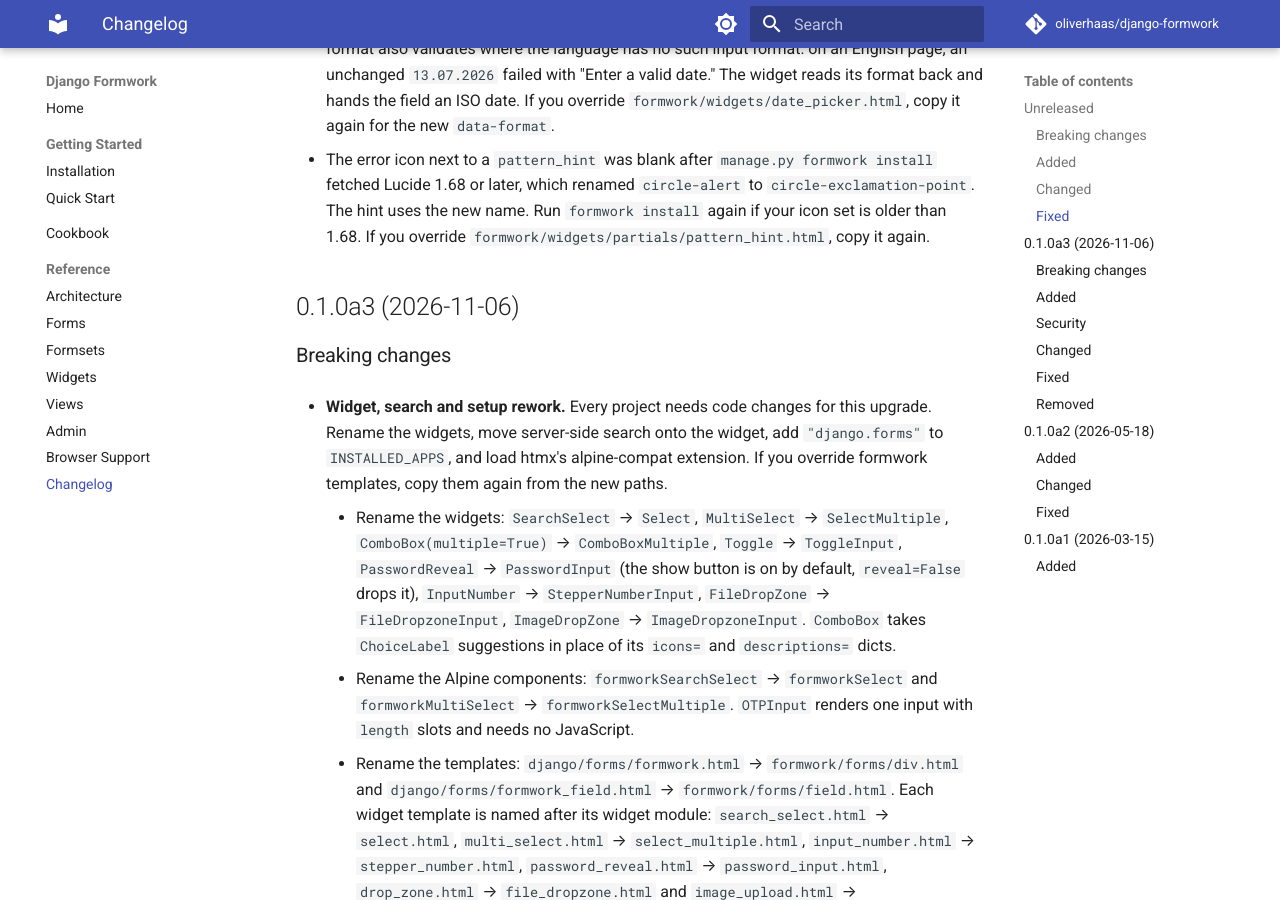
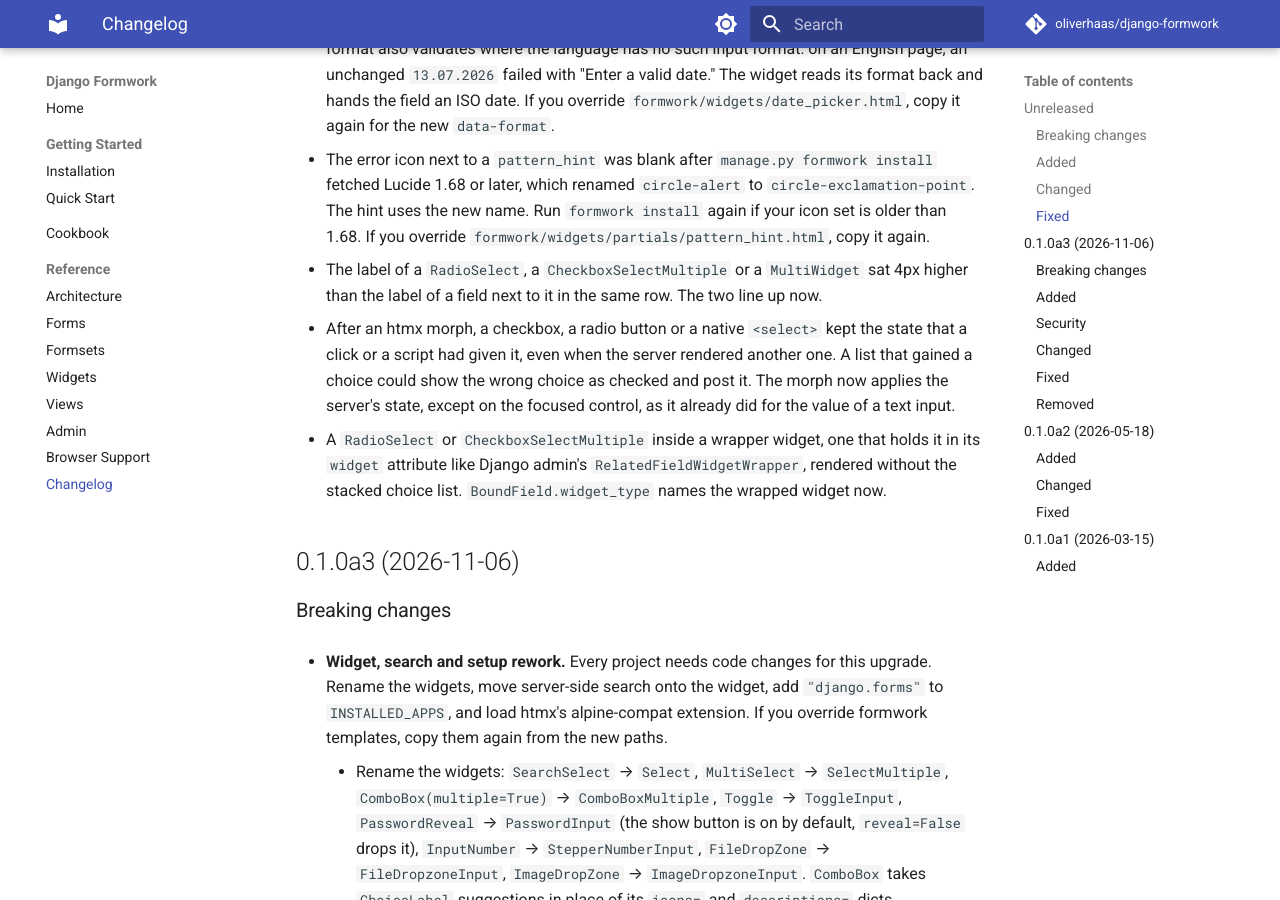
Before and after one commit to oliverhaas/django-formwork, an MkDocs documentation site: the page built from docs/reference/changelog.md, in a window 1280 px wide and 900 px high, scrolled down 3170 px. Built offline with MkDocs 1.6.1 and Material for MkDocs 9.7.7, drawn with Linux system fonts in a browser that asks for light colours; comment, search, counter and statistics services are not loaded; the version menu is left out.

Commit message:
fix(admin): show the relation buttons next to every visible widget
The add and change buttons now show next to the radio buttons of
radio_fields and next to a widget from formfield_overrides, such as
checkboxes or a native select, as in Django's admin. A hidden widget
gets none. A row added in the dialog is chosen in each of them.

Two fixes in the forms came with it:

- After a morph, a checkbox, a radio button or an option keeps no
  state a click gave it: the morph applies the server's checked and
  selected state, except on the focused control.
- The legend of a choice group lines up with the label of the field
  next to it. The rule is unlayered, so it beats DaisyUI's
  .fieldset-legend.

```diff
--- a/django_formwork/static/formwork/formwork-core.js
+++ b/django_formwork/static/formwork/formwork-core.js
@@ -370,6 +370,22 @@
           newNode.removeAttribute("checked");
         }
         newNode.checked = oldNode.checked;
+      } else if (oldNode instanceof HTMLInputElement && (oldNode.type === "checkbox" || oldNode.type === "radio")) {
+        // The same sync for the checked state. Once a click or a script has
+        // changed it, the `checked` attribute that htmx copies no longer
+        // moves it, and a list that gains a choice pairs each old input with
+        // a different choice.
+        if (oldNode === document.activeElement) {
+          newNode.toggleAttribute("checked", oldNode.checked);
+        } else {
+          oldNode.checked = newNode.hasAttribute("checked");
+        }
+      } else if (oldNode instanceof HTMLOptionElement) {
+        if (oldNode.closest("select") === document.activeElement) {
+          newNode.toggleAttribute("selected", oldNode.selected);
+        } else {
+          oldNode.selected = newNode.hasAttribute("selected");
+        }
       }
 
       return true;
--- a/django_formwork/static/formwork/formwork.css
+++ b/django_formwork/static/formwork/formwork.css
@@ -360,6 +360,14 @@
     grid-column: 1 / -1;
 }
 
+/* A fieldset draws its legend above its top padding and a label below it, so
+   a field with a legend (a choice group, a MultiWidget) adds that padding to
+   line up with a field with a label next to it. Unlayered, so it beats
+   DaisyUI's .fieldset-legend in @layer utilities. */
+fieldset.fieldset > legend.fieldset-legend {
+    padding-top: 0.75rem;
+}
+
 /* Error tooltip inside a multi-widget fieldset: span all columns
    and use subgrid so child inputs keep the parent's column layout. */
 fieldset.fieldset > .tooltip:has(> input[type="date"] + input:is([type="date"], [type="time"])),
@@ -868,9 +876,8 @@
 /* CheckboxSelectMultiple and RadioSelect (the field template marks the
    fieldset .choice-group): a plain stacked list, each label as wide as
    its text.  Django renders <div id> > <div> > <label> > <input>; the
-   error tooltip wraps the outer <div>. */
-.choice-group > div:not(.tooltip):has(> div > label > input:is([type="checkbox"], [type="radio"])),
-.choice-group > .tooltip > div:has(> div > label > input:is([type="checkbox"], [type="radio"])) {
+   error tooltip or the admin's relation buttons wrap the outer <div>. */
+.choice-group div:not(.tooltip):has(> div > label > input:is([type="checkbox"], [type="radio"])) {
     @apply flex flex-col items-start gap-y-1;
 }
 
--- a/docs/reference/admin.md
+++ b/docs/reference/admin.md
@@ -193,7 +193,10 @@
 ### Related objects
 
 Next to a relation, the change form has buttons that open the related model's admin in
-a dialog. Django's admin opens a popup window for the same buttons.
+a dialog. Django's admin opens a popup window for the same buttons. They show next to
+any widget of the relation: the dropdown, the radio buttons of `radio_fields`, or a
+widget from `formfield_overrides`, such as checkboxes or a native select. A hidden
+widget gets no buttons, as in Django's admin.
 
 - **Add another** (plus) adds a row. After the save, the dialog closes and the field
   chooses the new row. Every other field that can choose the row lists it too, also in
--- a/docs/reference/changelog.md
+++ b/docs/reference/changelog.md
@@ -133,6 +133,17 @@
   `circle-exclamation-point`. The hint uses the new name. Run `formwork install` again
   if your icon set is older than 1.68. If you override
   `formwork/widgets/partials/pattern_hint.html`, copy it again.
+- The label of a `RadioSelect`, a `CheckboxSelectMultiple` or a `MultiWidget` sat 4px
+  higher than the label of a field next to it in the same row. The two line up now.
+- After an htmx morph, a checkbox, a radio button or a native `<select>` kept the state
+  that a click or a script had given it, even when the server rendered another one. A
+  list that gained a choice could show the wrong choice as checked and post it. The
+  morph now applies the server's state, except on the focused control, as it already
+  did for the value of a text input.
+- A `RadioSelect` or `CheckboxSelectMultiple` inside a wrapper widget, one that holds it
+  in its `widget` attribute like Django admin's `RelatedFieldWidgetWrapper`, rendered
+  without the stacked choice list. `BoundField.widget_type` names the wrapped widget
+  now.
 
 ## 0.1.0a3 (2026-11-06)
 
```
Also changed, not shown: other parts of docs/reference/admin.md (+0 -1 lines), django_formwork/admin/static/formwork_admin/admin.js (+35 -10 lines), 6 other files.
